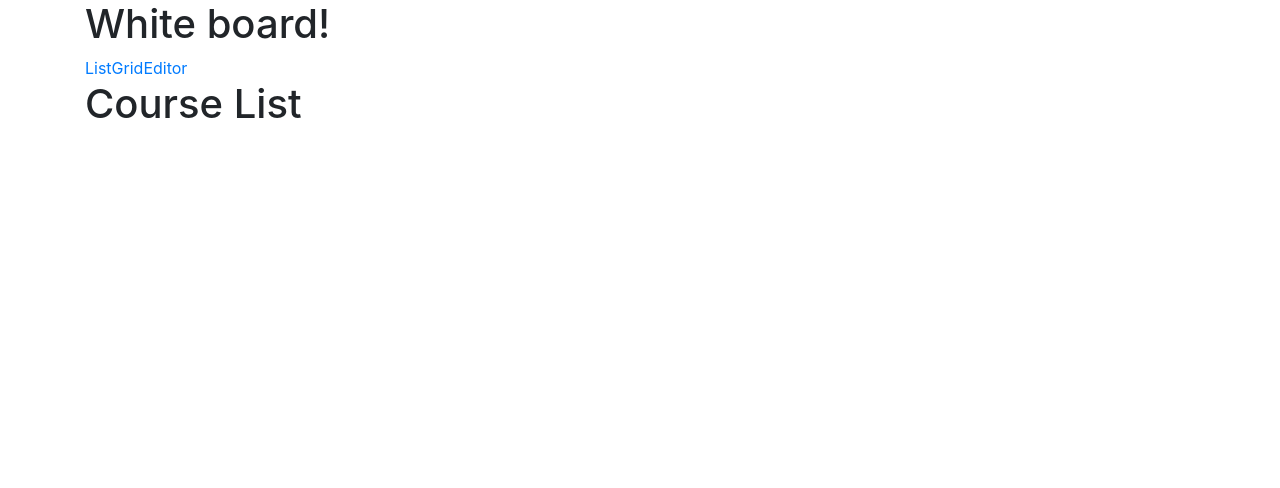
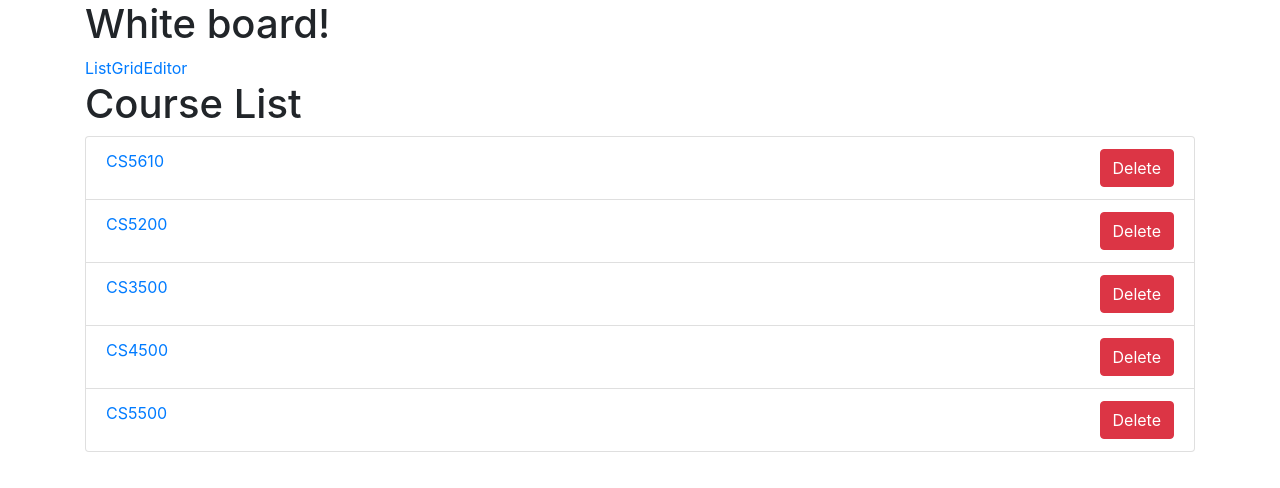
Before and after one commit to wnykuang/reactDEMO, a React (Create React App) app: page /course-list in a window 1280 px wide. Shown: the top 488 px of the page. Built offline with nearby package versions, Linux system fonts and the light colour scheme.

Commit message:
update some router

```diff
--- a/src/components/CourseList.js
+++ b/src/components/CourseList.js
@@ -1,6 +1,18 @@
 import React from 'react'
+import CourseListItem from "./CourseListItem"
 
-const CourseList = () =>
-    <h1>Course List</h1>
+const CourseList = ({courses}) =>
+   <div>
+       <h1>Course List</h1>
+       <div className="list-group">
+           {
+               courses.map(
+                   course =>
+                       <CourseListItem course={course}/>
+               )
+           }
+
+       </div>
+   </div>
 
 export default CourseList
--- /dev/null
+++ b/src/components/CourseListItem.js
@@ -0,0 +1,9 @@
+import React from 'react'
+
+const CourseListItem = ({course}) =>
+    <a href="#" className="list-group-item">
+        {course.title}
+        <button className="btn btn-danger float-right">Delete</button>
+    </a>
+
+export default CourseListItem
--- a/src/components/Whiteboard.js
+++ b/src/components/Whiteboard.js
@@ -24,7 +24,7 @@ export default class Whiteboard extends React.Component {
 
                     <Route
                         path="/course-list"
-                        component={CourseList}/>
+                        render={() => <CourseList courses={courses}/>}/>
 
                     <Route path="/course-grid"
                            render={() => <CourseGrid courses={courses}/>}/>
```
